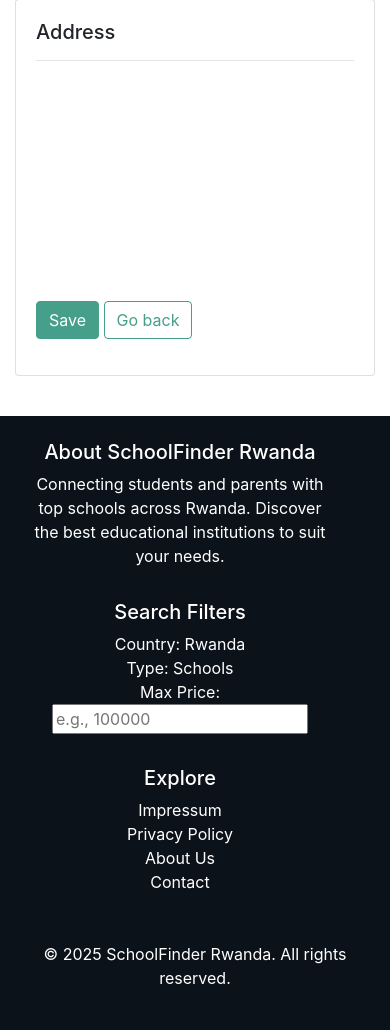
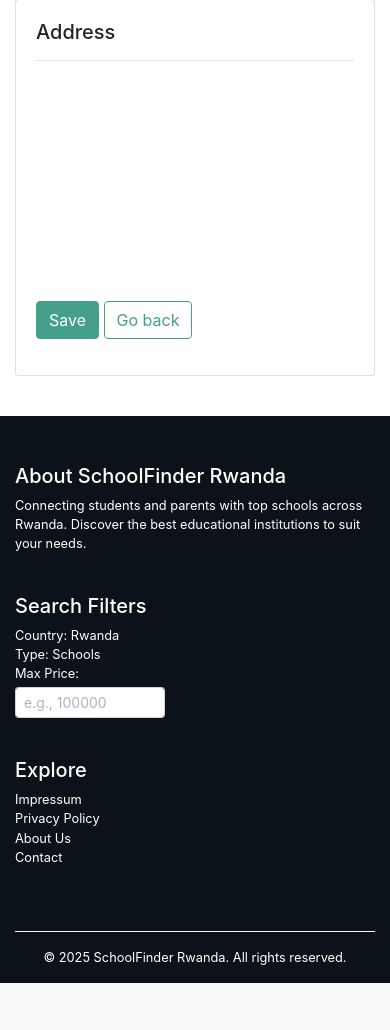
Before and after one commit to LucasCatty/school-finder, a Django app: page /en/accounts/profile/address in a window 390 px wide. Shown: the part 595-1625 px from the top of the page. After the commit the page ends 1578 px from the top, so only its background shows below. Run offline with Django 4.2, Linux system fonts and the light colour scheme; a user stored in the database is signed in; some libraries are stand-ins or nearby versions.

Commit message:
Improve footer layout and structure for better responsiveness and accessibility

```diff
--- a/templates/core/partials/_footer.html
+++ b/templates/core/partials/_footer.html
@@ -1,36 +1,45 @@
 <!-- Footer -->
-<footer id="main-footer" class="py-4 bg-primary text-white text-center footer">
+<footer id="main-footer" class="bg-primary text-white pt-5 pb-3">
     <div class="container">
-        <div class="row col-12">
-            <!-- About SchoolFinder Rwanda -->
-            <div class="col-12 col-md-6 col-lg-4 pb-3 pb-md-3 pb-lg-0">
+      <div class="row">
+
+        <!-- About -->
+        <div class="col-12 col-md-6 col-lg-4 mb-4">
           <h5>About SchoolFinder Rwanda</h5>
-                <p>
+          <p class="small">
             Connecting students and parents with top schools across Rwanda. Discover the best educational institutions to suit your needs.
           </p>
         </div>
-            <!-- Search Filters -->
-            <div class="col-12 col-md-6 col-lg-4 pb-3 pb-md-3 pb-lg-0">
+
+        <!-- Filters -->
+        <div class="col-12 col-md-6 col-lg-4 mb-4">
           <h5>Search Filters</h5>
-                <ul class="list-unstyled">
+          <ul class="list-unstyled small">
             <li>Country: Rwanda</li>
             <li>Type: Schools</li>
-                    <li>Max Price: <input type="number" min="0" placeholder="e.g., 100000"></li>
+            <li>
+              Max Price:
+              <input type="number" min="0" placeholder="e.g., 100000" class="form-control form-control-sm mt-1" style="max-width: 150px;">
+            </li>
           </ul>
         </div>
+
         <!-- Links -->
-            <div class="col-12 col-md-6 col-lg-4 pb-3 pb-md-3 pb-lg-0">
+        <div class="col-12 col-md-6 col-lg-4 mb-4">
           <h5>Explore</h5>
-                <ul class="list-unstyled">
-                    <li><a href="{% url 'impressum' %}" class="text-white">{{ _("Impressum") }}</a></li>
-                    <li><a href="{% url 'privacy' %}" class="text-white">{{ _("Privacy Policy") }}</a></li>
-                    <li><a href="#about" class="text-white">About Us</a></li>
-                    <li><a href="#contact" class="text-white">Contact</a></li>
+          <ul class="list-unstyled small">
+            <li><a href="{% url 'impressum' %}" class="text-white text-decoration-none">{{ _("Impressum") }}</a></li>
+            <li><a href="{% url 'privacy' %}" class="text-white text-decoration-none">{{ _("Privacy Policy") }}</a></li>
+            <li><a href="#about" class="text-white text-decoration-none">About Us</a></li>
+            <li><a href="#contact" class="text-white text-decoration-none">Contact</a></li>
           </ul>
         </div>
+
       </div>
-        <div class="mt-3">
-            <p>&copy; <span class="year"></span> SchoolFinder Rwanda. All rights reserved.</p>
+
+      <!-- Footer bottom -->
+      <div class="text-center mt-4 border-top border-light pt-3">
+        <p class="mb-0 small">&copy; <span class="year">{{ now|date:"Y" }}</span> SchoolFinder Rwanda. All rights reserved.</p>
       </div>
     </div>
   </footer>
```
Lines whose indentation alone changed are shown as unchanged.
